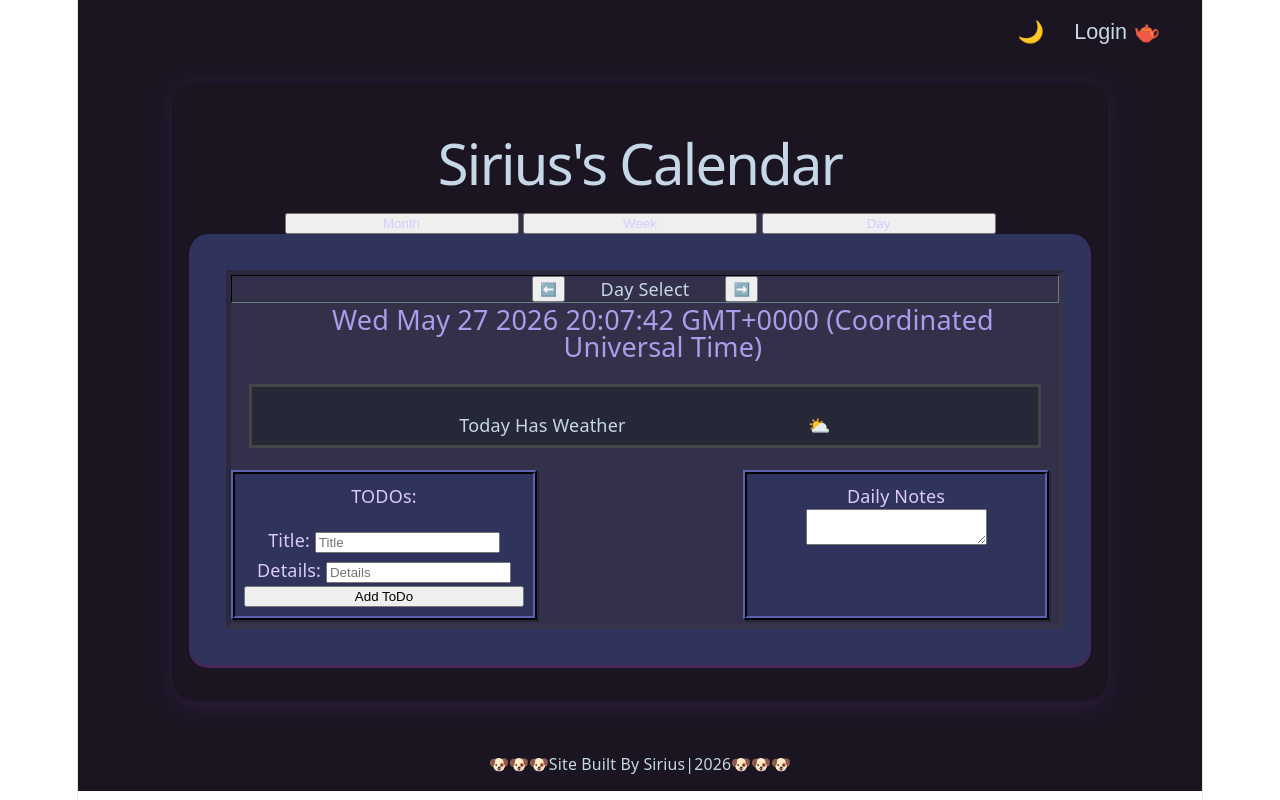
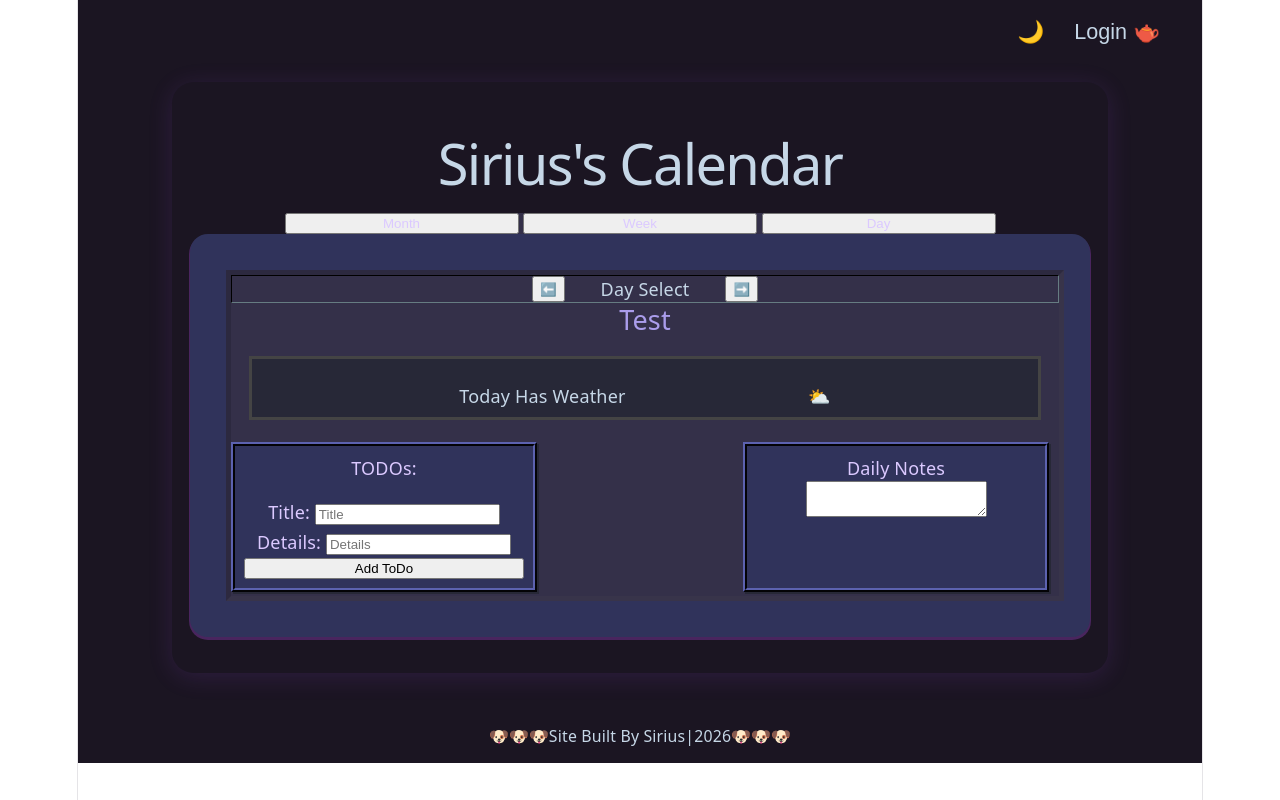
Before and after one commit to poisonpsychicghost-hue/Vue-Calendar-Project, a Vue app: page / in a window 1280 px wide. Both pictures are taken after a click on the button "Day". Built offline with nearby package versions, Linux system fonts and the light colour scheme.

Commit message:
Minor Changes

```diff
--- a/src/components/CalendarView.vue
+++ b/src/components/CalendarView.vue
@@ -50,7 +50,7 @@ function showDay() { currentView.value = 'day'}
 
 function goToDay(date) {
   currentDate.value = new Date(date)
-  currentView.value = 'day'
+  currentView.value = 'date'
 }
 
 function getWeeksOfYear(year) {
@@ -87,7 +87,7 @@ function getWeeksOfYear(year) {
             :theme="theme"
             :key="currentView"
             v-bind="monthYearProps"
-            :current-date="currentDate"
+            :current-date="currentDate.value"
             :onUpdateCurrentDate="date => currentDate.value = new Date(date)"
             @updateCurrentDate="goToDay"
             @update:view="showDay"
--- a/src/components/DailyView.vue
+++ b/src/components/DailyView.vue
@@ -5,9 +5,8 @@ import { useCalendarStore } from '../stores/calendarStore';
 
 const props = defineProps(['theme', 'currentDate'])
 const store = useCalendarStore();
-
-const current = ref(props.currentDate);
-const dateStr = computed(() => props.currentDate.value ? props.currentDate.value.toISOString().split('T')[0] : '');
+const emit = defineEmits(['updateCurrentDate']);
+const dateStr = computed(() => props.currentDate ? props.currentDate.toISOString().split('T')[0] : '');
 const newTodoTitle = ref('');
 const newTodoDetails = ref('');
 const todos = computed(() => store.getTodos(dateStr.value));
@@ -49,11 +48,11 @@ function handleDrop(idx) {
 }
 
 function prevDay() {
-    props.currentDate.value = subDays(current.value, 1);
+    emit('updateCurrentDate'), subDays(props.currentDate, 1);
 }
 
 function nextDay() {
-    props.currentDate.value = addDays(current.value, 1);
+    emit('updateCurrentDate'), addDays(props.currentDate, 1);
 }
 
 </script>
@@ -67,7 +66,7 @@ function nextDay() {
                 <p>Day Select</p>
                 <button @click="nextDay">➡️</button>
             </header>
-            <div :class="['day-name', theme]"><span>{{ current.value }}</span><span>{{ current }}</span></div>
+            <div :class="['day-name', theme]"><span>{{ 'Test' }}</span></div>
             <div :class="['weather-banner', theme]"><span>Today Has Weather</span><span>{{ weatherIcon }}</span></div>
             <div class="lower-block">
                 <div :class="['day-todoCard', theme]"> <!-- Make Expand/Scroll by User for More ToDo View-->
```
